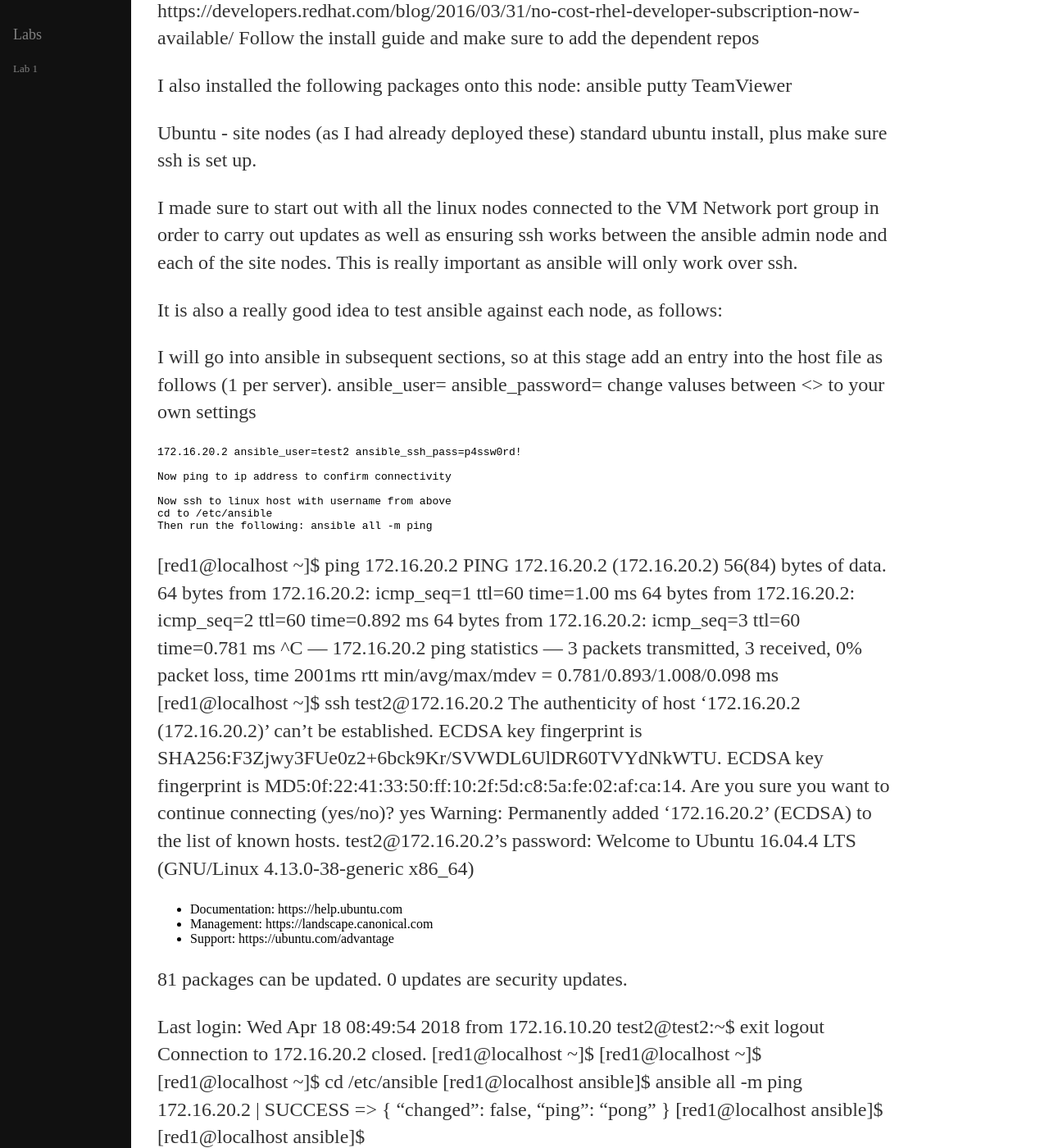
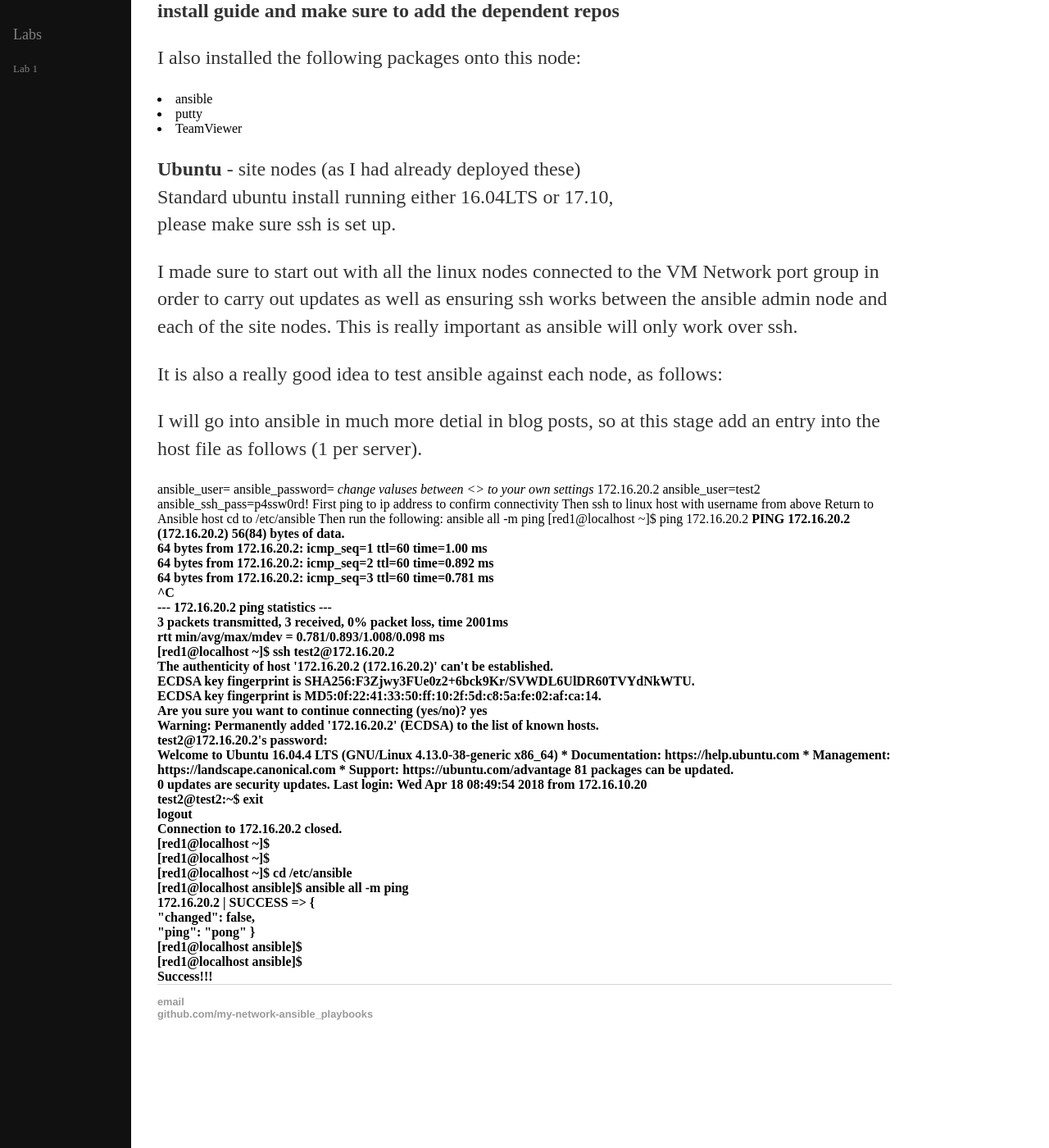
Before and after one commit to craigeowen/craigeowen.github.io, a Jekyll site: the page built from _posts/2018-04-13-Linux-Endpoint-Setup.md, in a window 1280 px wide and 1400 px high, scrolled down 450 px. Shown: the whole window at 82% size. Built offline with Jekyll 4.4.1, drawn with Linux system fonts in a browser that asks for light colours; our own code applies the rules of GitHub Pages for plain Markdown files; some of the changed text lies outside the part shown.

Commit message:
Update 2018-04-13-Linux-Endpoint-Setup.md

```diff
--- a/_posts/2018-04-13-Linux-Endpoint-Setup.md
+++ b/_posts/2018-04-13-Linux-Endpoint-Setup.md
@@ -1,22 +1,24 @@
 I am writing about network automation. but there is definitely a need
- to use end hosts. So given that this entire lab is virtualised it is
- easy to spin up end nodes as test targets.
+to use end hosts. So given that this entire lab is virtualised it is
+easy to spin up end nodes as test targets.
 
-Ansible admin node
-  I started ot by running ansible on an ubuntu linux distro. However I
-   suffered endlessly from stability issues so switched to using RHEL7.
-   This I sourced from RedHat using the free RHEL Developers
-   subscription
-   https://developers.redhat.com/blog/2016/03/31/no-cost-rhel-developer-subscription-now-available/
-   Follow the install guide and make sure to add the dependent repos
+<b>Ansible admin node<b>
+I started out by running ansible on an ubuntu linux distro. However I
+suffered endlessly from stability issues so switched to using RHEL7.
+This I sourced from RedHat using the free
+<a href="https://developers.redhat.com/blog/2016/03/31/no-cost-rhel-developer-subscription-now-available/">RHEL Developers
+subscription</a>
+<br/
+Follow the install guide and make sure to add the dependent repos
 
-   I also installed the following packages onto this node:
-     ansible
-     putty
-     TeamViewer
+I also installed the following packages onto this node:
+<li>ansible</li>
+<li>putty</li>
+<li>TeamViewer</li>
 
-Ubuntu - site nodes (as I had already deployed these)
-standard ubuntu install, plus make sure ssh is set up.
+<b>Ubuntu</b> - site nodes (as I had already deployed these)<br>
+Standard ubuntu install running either 16.04LTS or 17.10, <br>
+please make sure ssh is set up.
 
 I made sure to start out with all the linux nodes connected to the
 VM Network port group in order to carry out updates as well as ensuring
@@ -26,57 +28,62 @@
  It is also a really good idea to test ansible against each node, as
  follows:
 
-   I will go into ansible in subsequent sections, so at this stage
-   add an entry into the host file as follows (1 per server).
-    <ip address> ansible_user=<username> ansible_password=<password>
-    change valuses between <> to your own settings
+ I will go into ansible in much more detial in blog posts, so at this stage
+ add an entry into the host file as follows (1 per server).
 
-    172.16.20.2 ansible_user=test2 ansible_ssh_pass=p4ssw0rd!
+ <ip address> ansible_user=<username> ansible_password=<password>
+ <i>change valuses between <> to your own settings</i>
 
-    Now ping to ip address to confirm connectivity
+ 172.16.20.2 ansible_user=test2 ansible_ssh_pass=p4ssw0rd!
 
-    Now ssh to linux host with username from above
+    First ping to ip address to confirm connectivity
+
+    Then ssh to linux host with username from above
+
+    Return to Ansible host
+
     cd to /etc/ansible
+
     Then run the following: ansible all -m ping
 
-[red1@localhost ~]$ ping 172.16.20.2
-PING 172.16.20.2 (172.16.20.2) 56(84) bytes of data.
-64 bytes from 172.16.20.2: icmp_seq=1 ttl=60 time=1.00 ms
-64 bytes from 172.16.20.2: icmp_seq=2 ttl=60 time=0.892 ms
-64 bytes from 172.16.20.2: icmp_seq=3 ttl=60 time=0.781 ms
-^C
---- 172.16.20.2 ping statistics ---
-3 packets transmitted, 3 received, 0% packet loss, time 2001ms
-rtt min/avg/max/mdev = 0.781/0.893/1.008/0.098 ms
-[red1@localhost ~]$ ssh test2@172.16.20.2
-The authenticity of host '172.16.20.2 (172.16.20.2)' can't be established.
-ECDSA key fingerprint is SHA256:F3Zjwy3FUe0z2+6bck9Kr/SVWDL6UlDR60TVYdNkWTU.
-ECDSA key fingerprint is MD5:0f:22:41:33:50:ff:10:2f:5d:c8:5a:fe:02:af:ca:14.
-Are you sure you want to continue connecting (yes/no)? yes
-Warning: Permanently added '172.16.20.2' (ECDSA) to the list of known hosts.
-test2@172.16.20.2's password:
+[red1@localhost ~]$ ping 172.16.20.2<b>
+PING 172.16.20.2 (172.16.20.2) 56(84) bytes of data.<br>
+64 bytes from 172.16.20.2: icmp_seq=1 ttl=60 time=1.00 ms<br>
+64 bytes from 172.16.20.2: icmp_seq=2 ttl=60 time=0.892 ms<br>
+64 bytes from 172.16.20.2: icmp_seq=3 ttl=60 time=0.781 ms<br>
+^C<br>
+--- 172.16.20.2 ping statistics ---<br>
+3 packets transmitted, 3 received, 0% packet loss, time 2001ms<br>
+rtt min/avg/max/mdev = 0.781/0.893/1.008/0.098 ms<br>
+[red1@localhost ~]$ ssh test2@172.16.20.2<br>
+The authenticity of host '172.16.20.2 (172.16.20.2)' can't be established.<br>
+ECDSA key fingerprint is SHA256:F3Zjwy3FUe0z2+6bck9Kr/SVWDL6UlDR60TVYdNkWTU.<br>
+ECDSA key fingerprint is MD5:0f:22:41:33:50:ff:10:2f:5d:c8:5a:fe:02:af:ca:14.<br>
+Are you sure you want to continue connecting (yes/no)? yes<br>
+Warning: Permanently added '172.16.20.2' (ECDSA) to the list of known hosts.<br>
+test2@172.16.20.2's password: <br>
 Welcome to Ubuntu 16.04.4 LTS (GNU/Linux 4.13.0-38-generic x86_64)
 
  * Documentation:  https://help.ubuntu.com
  * Management:     https://landscape.canonical.com
  * Support:        https://ubuntu.com/advantage
 
-81 packages can be updated.
+81 packages can be updated.<br>
 0 updates are security updates.
 
-Last login: Wed Apr 18 08:49:54 2018 from 172.16.10.20
-test2@test2:~$ exit
-logout
-Connection to 172.16.20.2 closed.
-[red1@localhost ~]$
-[red1@localhost ~]$
-[red1@localhost ~]$ cd /etc/ansible
-[red1@localhost ansible]$ ansible all -m ping
-172.16.20.2 | SUCCESS => {
-    "changed": false,
+Last login: Wed Apr 18 08:49:54 2018 from 172.16.10.20<br>
+test2@test2:~$ exit<br>
+logout<br>
+Connection to 172.16.20.2 closed.<br>
+[red1@localhost ~]$ <br>
+[red1@localhost ~]$ <br>
+[red1@localhost ~]$ cd /etc/ansible<br>
+[red1@localhost ansible]$ ansible all -m ping<br>
+172.16.20.2 | SUCCESS => {<br>
+    "changed": false, <br>
     "ping": "pong"
-}
-[red1@localhost ansible]$
-[red1@localhost ansible]$
+}<br>
+[red1@localhost ansible]$<br>
+[red1@localhost ansible]$ <br>
 
 Success!!!
```
